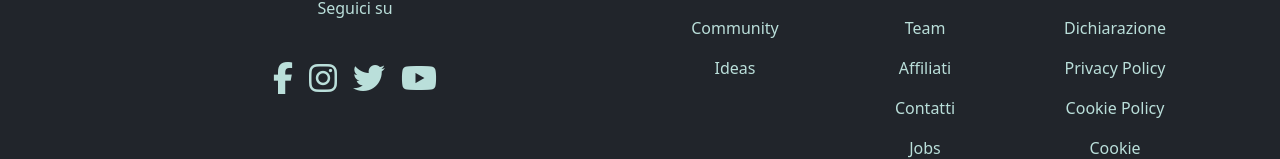
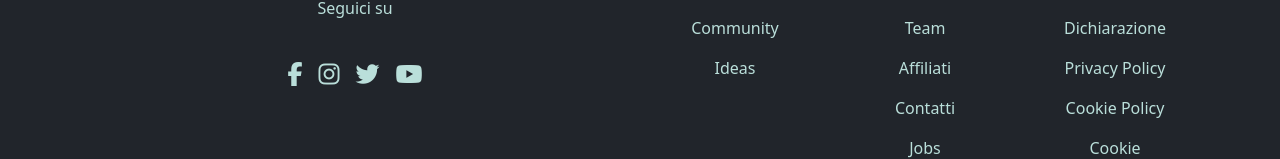
Before and after one commit to maicolkutchoukov/boolean-final-project-frontend, a Vue app: page / in a window 1280 px wide. Shown: the part 1872-2031 px from the top of the page. Built offline with nearby package versions, Linux system fonts and the light colour scheme; no server answers.

Commit message:
Fix width icons footer

```diff
--- a/src/components/AppFooter.vue
+++ b/src/components/AppFooter.vue
@@ -46,16 +46,16 @@ export default {
                     </div>
                     <ul class="list-unstyled d-flex justify-content-center mb-4">
                         <li class="px-2">
-                            <a href="#nogo"><i class="fa-brands fa-facebook-f my-cyan"></i></a>
+                            <a href="#nogo"><i class="fa-brands fa-facebook-f my-cyan fs-4 "></i></a>
                         </li>
                         <li class="px-2">
-                            <a href="#nogo"><i class="fa-brands fa-instagram my-cyan"></i></a>
+                            <a href="#nogo"><i class="fa-brands fa-instagram my-cyan fs-4"></i></a>
                         </li>
                         <li class="px-2">
-                            <a href="#nogo"><i class="fa-brands fa-twitter my-cyan"></i></a>
+                            <a href="#nogo"><i class="fa-brands fa-twitter my-cyan fs-4"></i></a>
                         </li>
                         <li class="px-2">
-                            <a href="#nogo"><i class="fa-brands fa-youtube my-cyan"></i></a>
+                            <a href="#nogo"><i class="fa-brands fa-youtube my-cyan fs-4"></i></a>
                         </li>
                     </ul>
                 </div>
```
